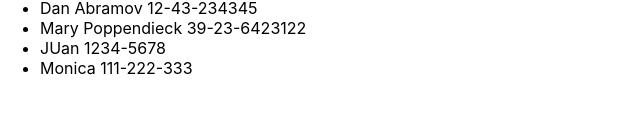
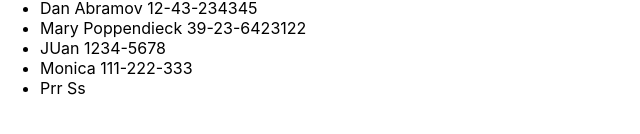
Before and after one commit to juansheba10/FullStackOpen2023, a React (Create React App) app in the folder part2/phonebook/: page / in a window 1280 px wide. Shown: the part 320-454 px from the top of the page, without its empty margins (0-640 px from the left). Built offline with nearby package versions, Linux system fonts and the light colour scheme; data requests are answered from the project's data file.

Commit message:
Submit part 2.16

```diff
--- a/part2/phonebook/db.json
+++ b/part2/phonebook/db.json
@@ -29,6 +29,11 @@
       "name": "Monica",
       "number": "111-222-333",
       "id": 6
+    },
+    {
+      "name": "Prr",
+      "number": "Ss",
+      "id": 7
     }
   ]
 }
--- a/part2/phonebook/src/App.js
+++ b/part2/phonebook/src/App.js
@@ -1,7 +1,13 @@
-import React, { useState, useEffect } from 'react'
-import axios from 'axios'
+import React, { useState, useEffect } from 'react';
+import personsServices from './personServices';
 
-// Component Filter
+
+const App = () => {
+  const [persons, setPersons] = useState([]); // Inicializamos con un array vacío
+  const [newName, setNewName] = useState('');
+  const [newNumber, setNewNumber] = useState('');
+  const [searchTerm, setSearchTerm] = useState('');
+
   const Filter = ({ value, onChange }) => {
     return (
       <div>
@@ -45,69 +51,60 @@ const Persons = ({ persons }) => {
     )
   }
 
-const App = () => {
-  const [persons, setPersons] = useState([]) // Inicializamos con un array vacío
-  const [newName, setNewName] = useState('')
-  const [newNumber, setNewNumber] = useState('')
-  const [searchTerm, setSearchTerm] = useState('')
+  useEffect(() => {
+    console.log('effect');
 
-  // Hook de efecto para obtener datos del servidor
-  useEffect(() => {
-    console.log('effect')
-
-    axios
-      .get('http://localhost:3001/persons')
+    personsServices.getAll()
       .then(response => {
-        console.log('promise fulfilled')
-        setPersons(response.data)
+        console.log('promise fulfilled');
+        setPersons(response.data);
       })
-
-  }, [])
+      .catch(error => {
+        console.error("Error fetching persons:", error);
+      });
+  }, []);
 
   const handleNameChange = (event) => {
-    setNewName(event.target.value)
+    setNewName(event.target.value);
   }
 
   const handleNumberChange = (event) => {
-    setNewNumber(event.target.value)
+    setNewNumber(event.target.value);
   }
 
   const handleSearchChange = (event) => {
-    setSearchTerm(event.target.value)
+    setSearchTerm(event.target.value);
   }
 
   const addPerson = (event) => {
-    event.preventDefault()
+    event.preventDefault();
 
     if (newName === '' || newNumber === '') {
-      alert("Please enter both name and number.")
-      return
+      alert("Please enter both name and number.");
+      return;
     }
 
     if (persons.some(person => person.name === newName)) {
-      alert(`${newName} is already added to phonebook`)
+      alert(`${newName} is already added to phonebook`);
     } else {
-      const newPerson = { name: newName, number: newNumber }
+      const newPerson = { name: newName, number: newNumber };
 
-      // Enviar el nuevo contacto al servidor backend
-      axios.post('http://localhost:3001/persons', newPerson)
+      // Aquí usamos el módulo para guardar en el backend
+      personsServices.create(newPerson)
         .then(response => {
-          // Actualizar el estado con el contacto devuelto por el servidor
-          setPersons(persons.concat(response.data))
-          setNewName('')
-          setNewNumber('')
+          setPersons(persons.concat(response.data));
+          setNewName('');
+          setNewNumber('');
         })
         .catch(error => {
-          console.error("Error saving the person:", error)
-          alert("There was an error saving the person. Please try again.")
-        })
+          console.error("Error adding person:", error);
+        });
     }
   }
 
-
   const filteredPersons = persons.filter(person =>
     person.name.toLowerCase().includes(searchTerm.toLowerCase())
-  )
+  );
 
   return (
     <div>
@@ -127,4 +124,4 @@ const App = () => {
   )
 }
 
-export default App
+export default App;
--- /dev/null
+++ b/part2/phonebook/src/personServices.js
@@ -0,0 +1,29 @@
+// personsService.js
+
+import axios from 'axios';
+
+const baseUrl = 'http://localhost:3001/persons';
+
+const getAll = () => {
+    return axios.get(baseUrl);
+}
+
+const create = (newPerson) => {
+    return axios.post(baseUrl, newPerson);
+}
+
+const update = (id, newPerson) => {
+    return axios.put(`${baseUrl}/${id}`, newPerson);
+}
+
+const remove = (id) => {
+    return axios.delete(`${baseUrl}/${id}`);
+}
+
+// Exportamos todas las funciones
+export default {
+    getAll,
+    create,
+    update,
+    remove
+}
```
Lines whose indentation alone changed are shown as unchanged.
